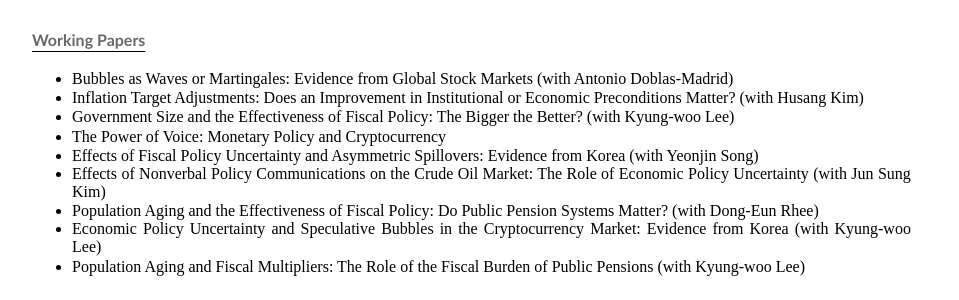
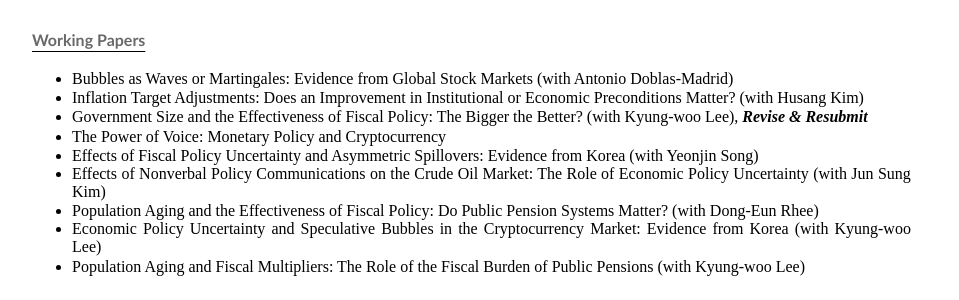
Before and after one commit to dooyeoncho/dooyeoncho.github.io, a Jekyll site: the page built from pages/research.html, in a window 1280 px wide. Shown: the part 1202-1502 px from the top of the page, without its empty margins (160-1119 px from the left). Built offline with Jekyll 4.4.1, drawn with Linux system fonts in a browser that asks for light colours.

Commit message:
Update research.html

```diff
--- a/pages/research.html
+++ b/pages/research.html
@@ -59,7 +59,7 @@
 	<ul>
 		<span><li>Bubbles as Waves or Martingales: Evidence from Global Stock Markets (with Antonio Doblas-Madrid)</li></span>
 		<span><li>Inflation Target Adjustments: Does an Improvement in Institutional or Economic Preconditions Matter? (with Husang Kim)</li></span>
-		<span><li>Government Size and the Effectiveness of Fiscal Policy: The Bigger the Better? (with Kyung-woo Lee)</li></span>
+		<span><li>Government Size and the Effectiveness of Fiscal Policy: The Bigger the Better? (with Kyung-woo Lee), <em property="italic"><b>Revise & Resubmit</b></em></li></span>
 		<span><li>The Power of Voice: Monetary Policy and Cryptocurrency</li></span>
 		<span><li>Effects of Fiscal Policy Uncertainty and Asymmetric Spillovers: Evidence from Korea (with Yeonjin Song)</li></span>
 		<span><li>Effects of Nonverbal Policy Communications on the Crude Oil Market: The Role of Economic Policy Uncertainty (with Jun Sung Kim)</li></span>
```
